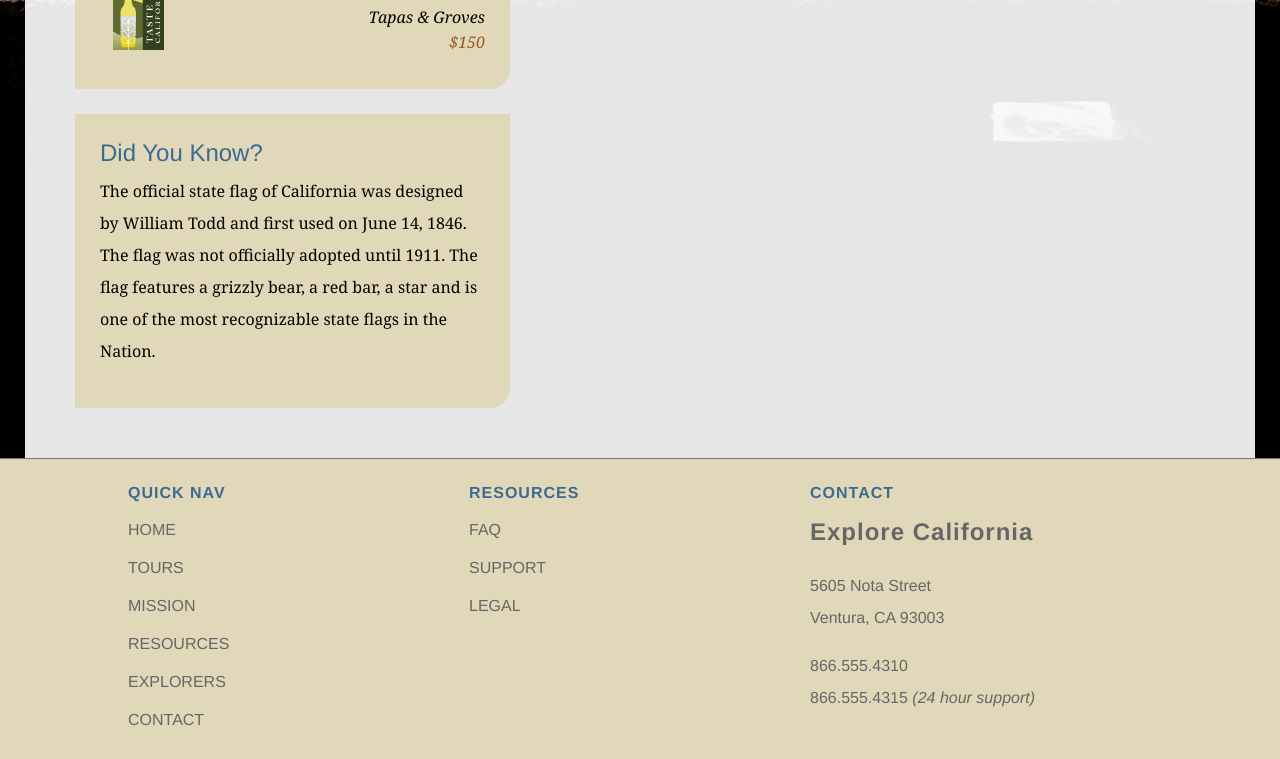
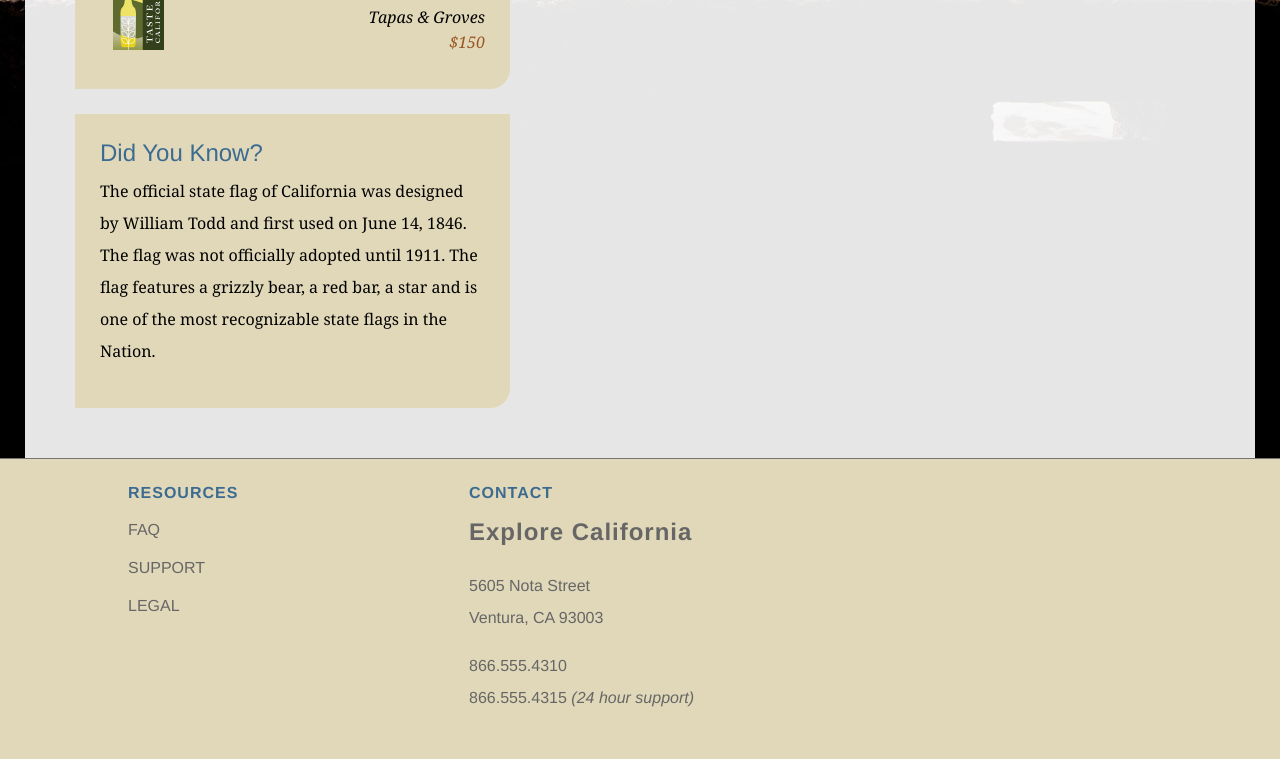
Before and after one commit to gadaanis/Remote_version, a plain HTML site: page index.html in a window 1280 px wide. Shown: the part 939-1698 px from the top of the page. Drawn offline with Linux system fonts and the light colour scheme.

Commit message:
git ignore

```diff
--- a/index.html
+++ b/index.html
@@ -95,17 +95,7 @@
       </div>
 
       <div id="pageFooter">
-        <div id="quickLinks">
-          <h1>Quick Nav</h1>
-          <ul id="quickNav">
-            <li><a href="index.html" title="Our home page">Home</a></li>
-            <li><a href="tours.html" title="Explore our tours">Tours</a></li>
-            <li><a href="mission.html" title="What we think">Mission</a></li>
-            <li><a href="resources.html" title="Guidance and planning">Resources</a></li>
-            <li><a href="explorers.html" title="Join our community">Explorers</a></li>
-            <li><a href="contact.html" title="Contact and support">Contact</a></li>
-          </ul>
-        </div>
+
         <div id="footerResources">
           <h1>Resources</h1>
           <ul id="quickNav">
```
Also changed, not shown: ignore.txt (added), 3 other files.
